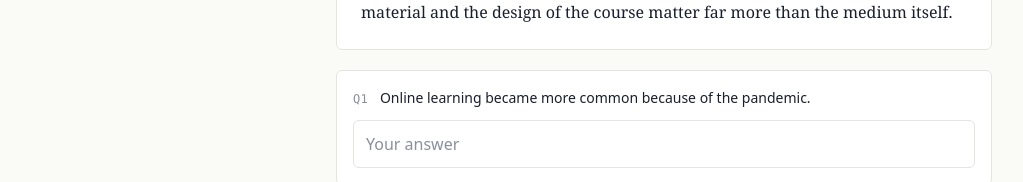
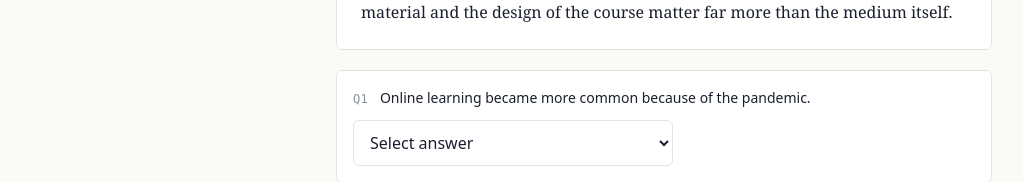
Before and after one commit to socraticblock/band-7-daily-coach, a Next.js app: page /reading in a window 1280 px wide. Shown: the part 770-952 px from the top of the page, without its empty margins (128-1151 px from the left). Built offline with nearby package versions, Linux system fonts and the light colour scheme.

Commit message:
Use dropdowns for reading true false not given questions

```diff
--- a/app/reading/page.tsx
+++ b/app/reading/page.tsx
@@ -166,27 +166,26 @@ export default function ReadingPage() {
               </div>
 
               <ol className="space-y-4">
-                {payload.questions.map((q, i) => (
+                {payload.questions.map((q, i) => {
+                  const answerOptions = answerOptionsForQuestion(q);
+                  return (
                     <li key={q.id} className="card p-4">
                       <div className="flex items-baseline gap-3">
                         <span className="font-mono text-tiny text-ink-subtle">Q{i + 1}</span>
                         <p className="text-small">{q.prompt}</p>
                       </div>
-                    {q.options ? (
-                      <div className="mt-3 grid gap-1.5">
-                        {q.options.map((opt) => (
-                          <label key={opt} className="flex items-center gap-2 text-small">
-                            <input
-                              type="radio"
-                              name={q.id}
-                              value={opt}
-                              checked={answers[q.id] === opt}
+                      {answerOptions ? (
+                        <select
+                          className="input mt-3 max-w-xs"
+                          value={answers[q.id] ?? ""}
                           onChange={(e) => setAnswers({ ...answers, [q.id]: e.target.value })}
-                            />
-                            <span>{opt}</span>
-                          </label>
+                          aria-label={`Answer for question ${i + 1}`}
+                        >
+                          <option value="">Select answer</option>
+                          {answerOptions.map((opt) => (
+                            <option key={opt} value={opt}>{opt}</option>
                           ))}
-                      </div>
+                        </select>
                       ) : (
                         <input
                           type="text"
@@ -205,7 +204,8 @@ export default function ReadingPage() {
                         </div>
                       )}
                     </li>
-                ))}
+                  );
+                })}
               </ol>
 
               <div className="flex items-center gap-3">
@@ -236,6 +236,16 @@ function normalize(s: string | undefined): string {
   return (s ?? "").trim().toLowerCase();
 }
 
+function answerOptionsForQuestion(q: ReadingQuestion): string[] | null {
+  if (q.type === "reading_true_false_not_given") {
+    return ["True", "False", "Not Given"];
+  }
+  if (q.type === "reading_yes_no_not_given") {
+    return ["Yes", "No", "Not Given"];
+  }
+  return q.options ?? null;
+}
+
 function readingMistakeCode(q: ReadingQuestion, userAnswer: string): MistakeCode {
   const correct = normalize(q.answer);
   const answer = normalize(userAnswer);
```
Lines whose indentation alone changed are shown as unchanged.
